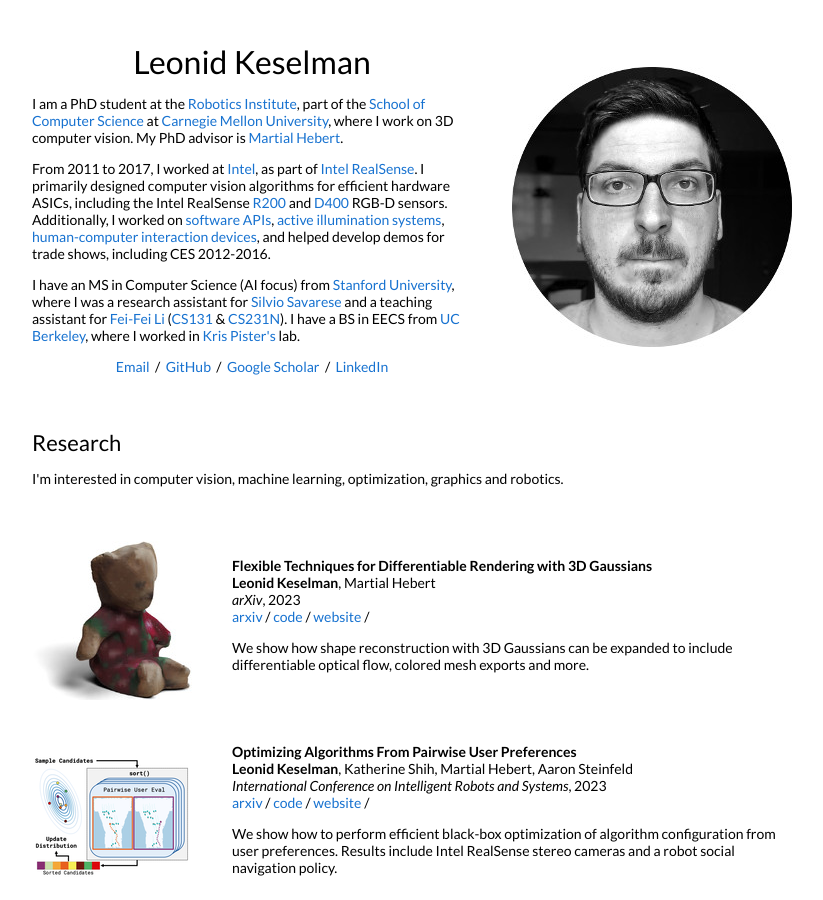
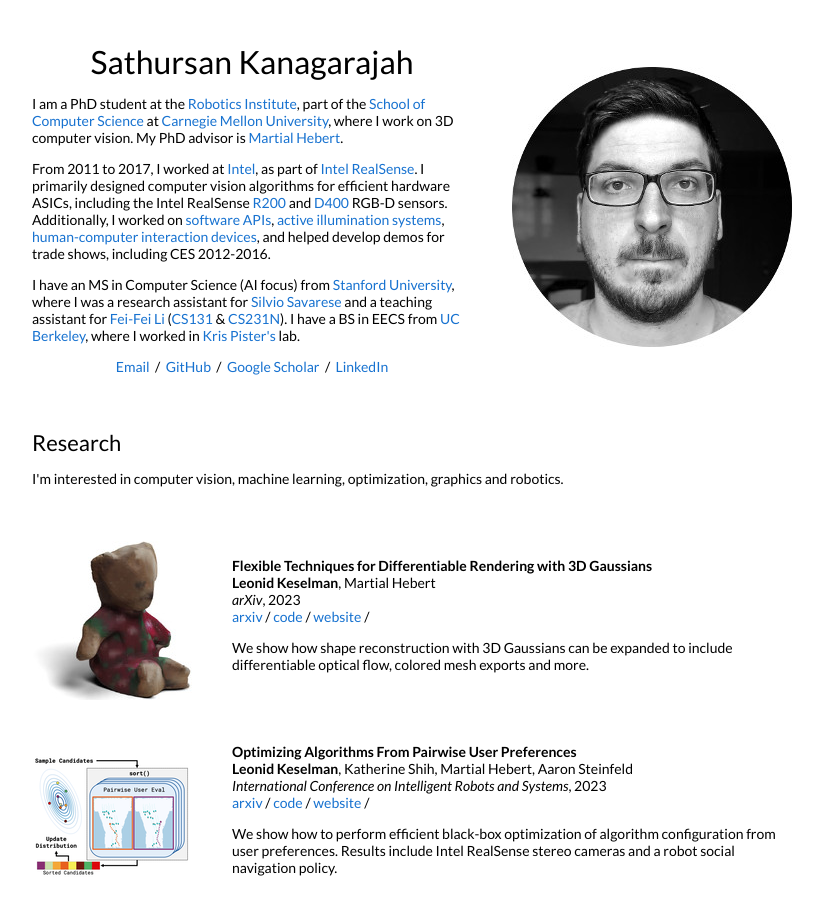
Before and after one commit to ksathur/academic_website, a Jekyll site: the page built from _posts/2023-08-28-3dgaussians.markdown, in a window 1280 px wide and 900 px high. Shown: the whole window, without its empty margins (228-1051 px from the left). Built offline with Jekyll 4.4.1, drawn with Linux system fonts in a browser that asks for light colours.

Commit message:
name change

```diff
--- a/_layouts/default.html
+++ b/_layouts/default.html
@@ -32,7 +32,7 @@
           <tr style="padding:0px">
             <td style="padding:2.5%;width:60%;vertical-align:middle">
               <h1>
-                Leonid Keselman
+                Sathursan Kanagarajah
               </h1>
               <p>I am a PhD student at the <a href="https://www.ri.cmu.edu/">Robotics Institute</a>, part of the <a href="https://www.scs.cmu.edu/">School of Computer Science</a> at <a href="https://www.cmu.edu/">Carnegie Mellon University</a>, where I work on 3D computer vision. My PhD advisor is <a href="http://www.cs.cmu.edu/~hebert/">Martial Hebert</a>.
               </p>
```
